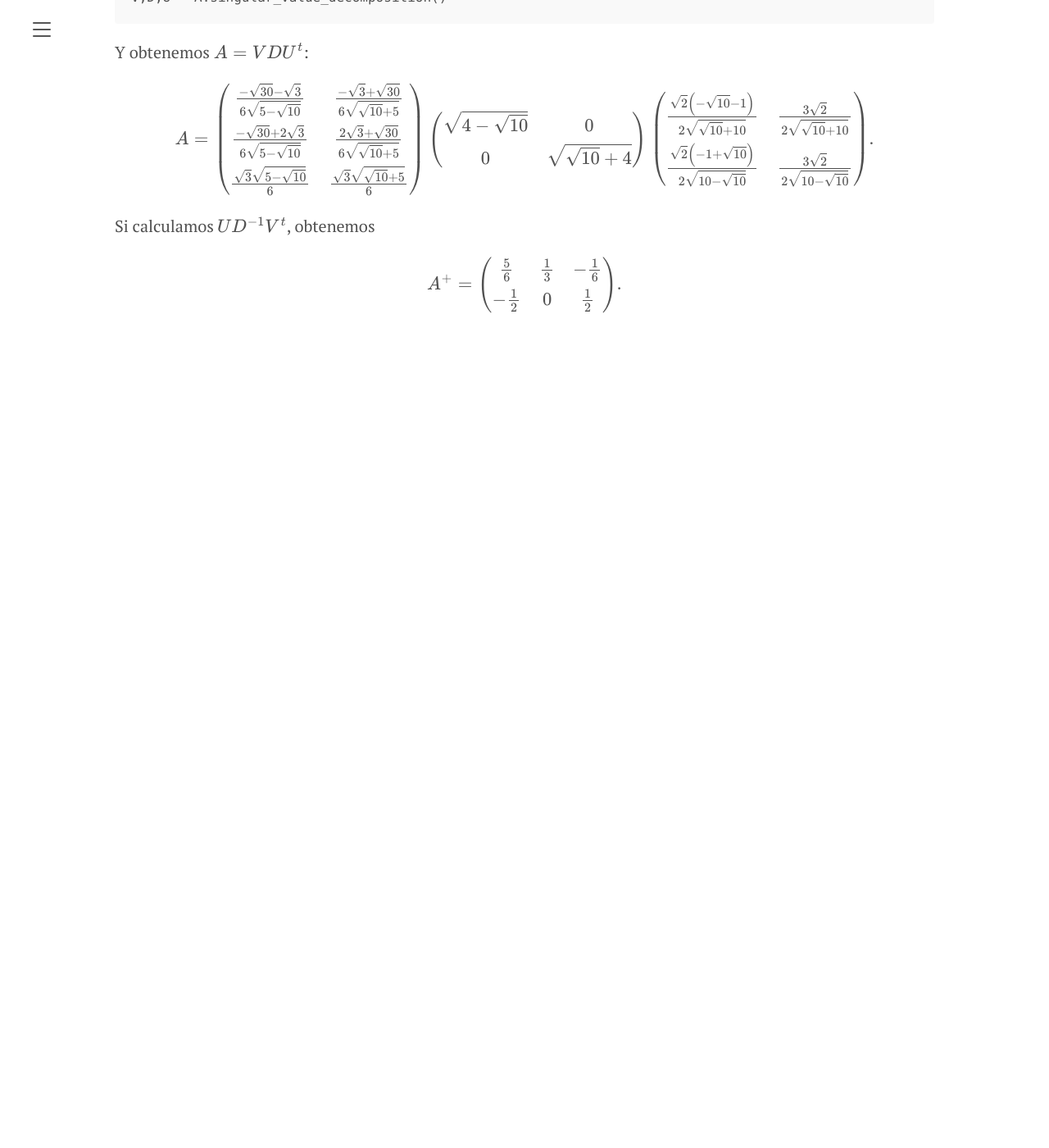
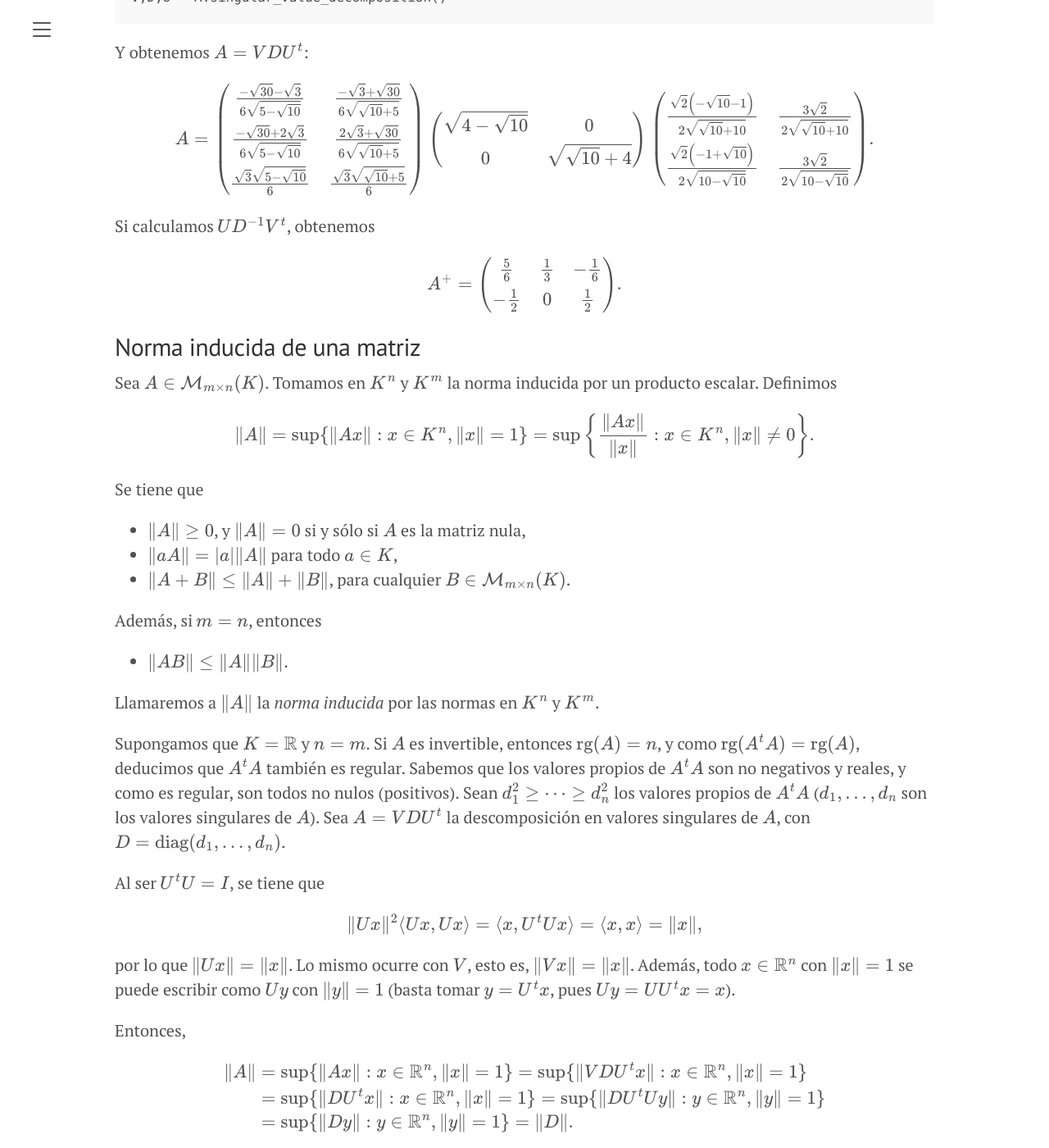
Before and after one commit to pedritomelenas/Algebra-Lineal, a Jekyll site: the page built from 6-descomposicion-diagonalizacion.md, in a window 1280 px wide and 1400 px high, scrolled down 15672 px. Shown: the whole window at 82% size. Built offline with Jekyll 4.4.1, drawn with Linux system fonts in a browser that asks for light colours; before the commit the page ends 16134 px from its top, so only the background shows below that; some of the changed text lies outside the part shown.

Commit message:
norma inducida matriz

```diff
--- a/6-descomposicion-diagonalizacion.md
+++ b/6-descomposicion-diagonalizacion.md
@@ -693,3 +693,63 @@ Si calculamos $UD^{-1}V^t$, obtenemos
 $$
 A^+ = \begin{pmatrix}\frac{5}{6} & \frac{1}{3} & - \frac{1}{6}\\- \frac{1}{2} & 0 & \frac{1}{2}\end{pmatrix}.
 $$
+
+## Norma inducida de una matriz
+
+Sea $A\in \mathcal{M}_{m\times n}(K)$. Tomamos en $K^n$ y $K^m$ la norma inducida por un producto escalar. Definimos
+
+$$
+\Vert A\Vert =\sup\lbrace \Vert Ax\Vert : x\in K^n, \Vert x\Vert=1\rbrace=\sup\left\lbrace \frac{\Vert Ax\Vert}{\Vert x\Vert} : x\in K^n, \Vert x\Vert\neq 0\right\rbrace.
+$$
+
+Se tiene que
+
+- $\Vert A\Vert \ge 0$, y $\Vert A\Vert=0$ si y sólo si $A$ es la matriz nula,
+- $\Vert a A\Vert =\vert a\vert \Vert A\Vert$ para todo $a\in K$,
+- $\Vert A+B\Vert \le \Vert A\Vert + \Vert B\Vert$, para cualquier $B\in \mathcal{M}_{m\times n}(K)$.
+
+Además, si $m=n$, entonces
+
+- $\Vert A B\Vert \le \Vert A \Vert \Vert B\Vert$.
+
+Llamaremos a $\Vert A\Vert$ la *norma inducida* por las normas en $K^n$ y $K^m$.
+
+Supongamos que $K=\mathbb{R}$ y $n=m$. Si $A$ es invertible, entonces $\operatorname{rg}(A)=n$, y como $\operatorname{rg}(A^tA)=\operatorname{rg}(A)$, deducimos que $A^tA$ también es regular. Sabemos que los valores propios de $A^tA$ son no negativos y reales, y como es regular, son todos no nulos (positivos). Sean $d_1^2\ge \dots \ge d_n^2$ los valores propios de $A^tA$ ($d_1,\dots, d_n$ son los valores singulares de $A$). Sea $A=VDU^t$ la descomposición en valores singulares de $A$, con $D=\operatorname{diag}(d_1,\dots,d_n)$.
+
+Al ser $U^tU=I$, se tiene que
+
+$$
+\Vert Ux\Vert^2 \langle Ux,Ux\rangle = \langle x, U^tUx\rangle = \langle x,x\rangle = \Vert x\Vert,
+$$
+
+por lo que $\Vert Ux\Vert =\Vert x\Vert$. Lo mismo ocurre con $V$, esto es, $\Vert Vx\Vert =\Vert x\Vert$. Además, todo $x\in \mathbb{R}^n$ con $\Vert x \Vert =1$ se puede escribir como $Uy$ con $\Vert y\Vert =1$ (basta tomar $y=U^tx$, pues $Uy=UU^tx=x$).
+
+Entonces,
+
+$$
+\begin{aligned}
+\Vert A \Vert  & = \sup\lbrace \Vert Ax \Vert : x\in \mathbb{R}^n, \Vert x\Vert =1\rbrace=\sup\lbrace \Vert VDU^t x \Vert : x\in \mathbb{R}^n, \Vert x\Vert =1\rbrace\\
+& = \sup\lbrace \Vert DU^t x \Vert : x\in \mathbb{R}^n, \Vert x\Vert =1\rbrace = \sup\lbrace \Vert DU^tUy \Vert : y\in \mathbb{R}^n, \Vert y\Vert =1\rbrace\\
+& = \sup\lbrace\Vert Dy\Vert : y\in \mathbb{R}^n, \Vert y\Vert =1 \rbrace= \Vert D\Vert.
+\end{aligned}
+$$
+
+Sea $x=(x_1,\dots,x_n)$. Consideramos $\Vert x\Vert$ la norma inducida por el producto escalar usual. Entonces
+
+$$
+\begin{aligned}
+\Vert Dx\Vert^2 & = \langle Dx,Dx\rangle = \langle x, D^tDx\rangle= \langle x, D^2x\rangle \\
+& =\sum_{i=1}^n x_i^2d_i^2\le d_1^2 \sum_{i=1}^n x_i^2 = d_1^2 \Vert x\Vert,
+\end{aligned}
+$$
+
+por lo que $\Vert D\Vert \le d_1$. Nótese que $D\mathbf{e}_1=d_1\mathbf{e_1}$, y que $\Vert \mathbf{e}_1\Vert =1$, por lo que $\Vert D \mathbf{e_1}\Vert =d_1$, lo que lleva a $\Vert D\Vert=d_1$. De esta forma, tenemos probado el siguiente resultado.
+
+
+### Resultado
+
+Sea $A$ una matriz cuadrada invertible, y sea $d$ su mayor valor singular. Entonces
+
+$$
+\Vert A\Vert = d.
+$$
```
